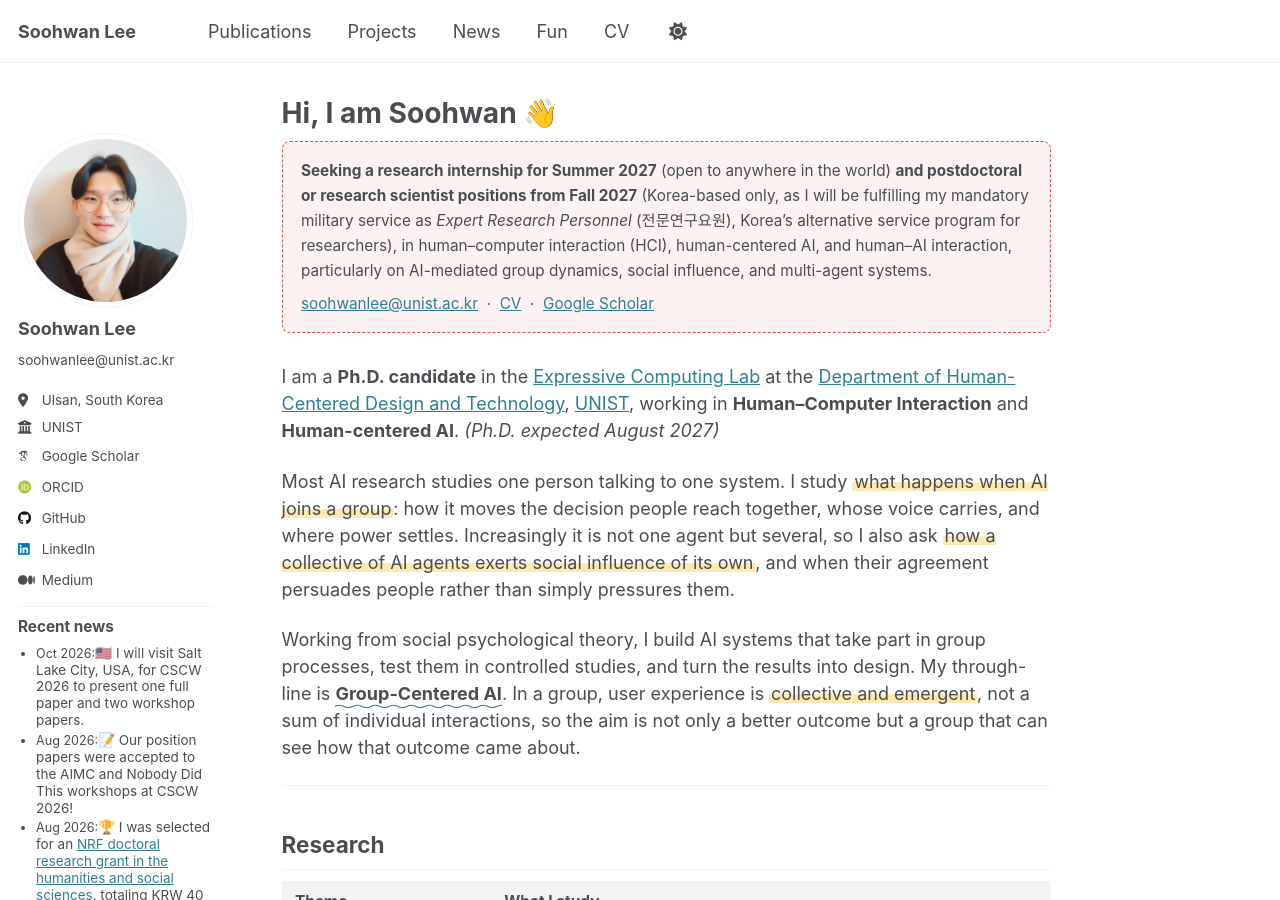
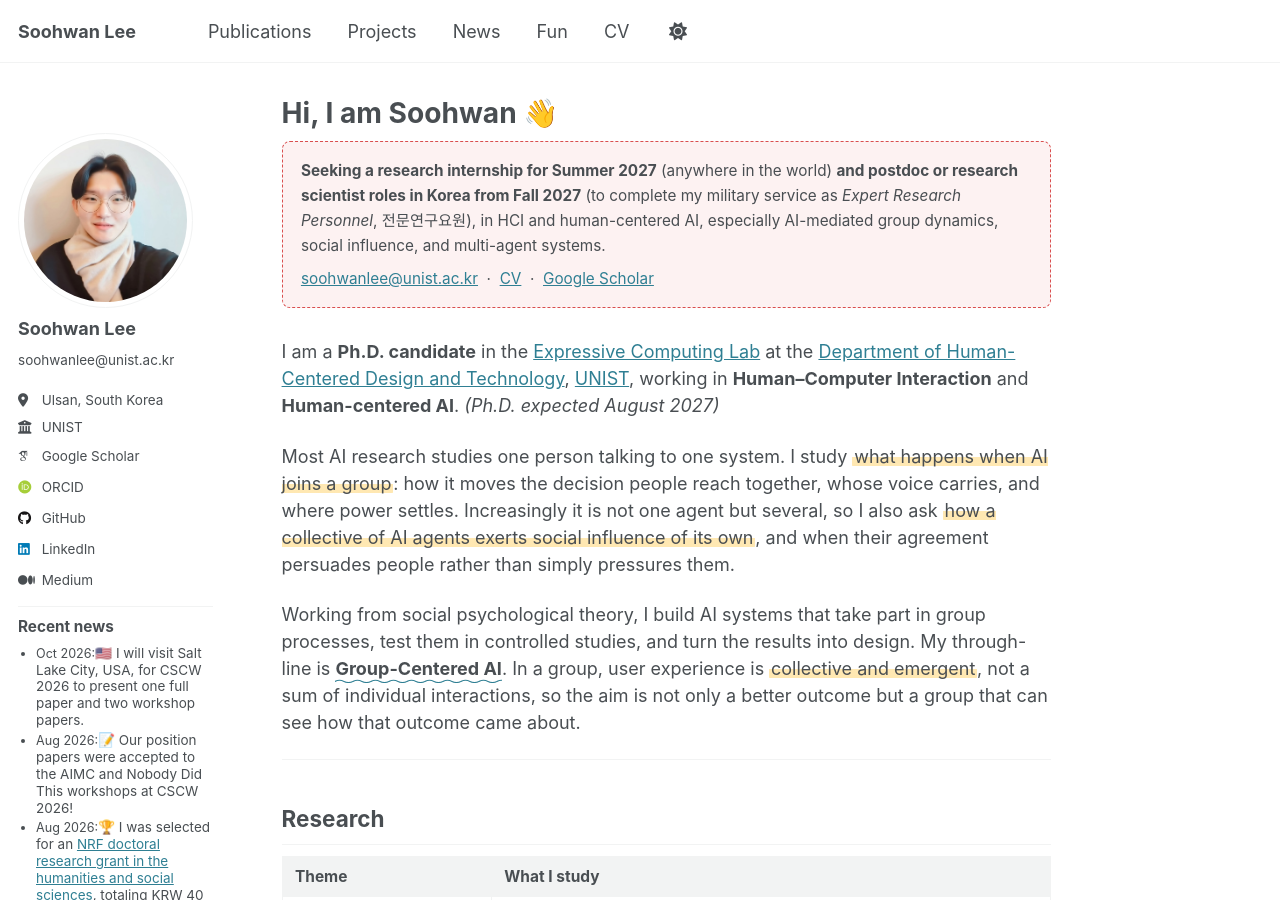
Before and after one commit to Soohwan-Lee/soohwan-lee.github.io, a Jekyll site: the page built from _pages/about.md, in a window 1280 px wide and 900 px high. Built offline with Jekyll 4.4.1, drawn with Linux system fonts in a browser that asks for light colours; some web fonts are replaced.

Commit message:
Shorten job-search note on About page
Co-Authored-By: Claude Opus 5.5 <noreply@anthropic.com>

```diff
--- a/_pages/about.md
+++ b/_pages/about.md
@@ -9,7 +9,7 @@ redirect_from:
 
 <div class="about-note" markdown="1">
 
-**Seeking a research internship for Summer 2027** (open to anywhere in the world) **and postdoctoral or research scientist positions from Fall 2027** (Korea-based only, as I will be fulfilling my mandatory military service as *Expert Research Personnel* (전문연구요원), Korea's alternative service program for researchers), in human–computer interaction (HCI), human-centered AI, and human–AI interaction, particularly on AI-mediated group dynamics, social influence, and multi-agent systems.
+**Seeking a research internship for Summer 2027** (anywhere in the world) **and postdoc or research scientist roles in Korea from Fall 2027** (to complete my military service as *Expert Research Personnel*, 전문연구요원), in HCI and human-centered AI, especially AI-mediated group dynamics, social influence, and multi-agent systems.
 
 [soohwanlee@unist.ac.kr](mailto:soohwanlee@unist.ac.kr) &nbsp;·&nbsp; [CV](/files/soohwan_CV__final.pdf) &nbsp;·&nbsp; [Google Scholar](https://scholar.google.com/citations?user=_iYMyRcAAAAJ&hl=en&oi=ao)
 
```
